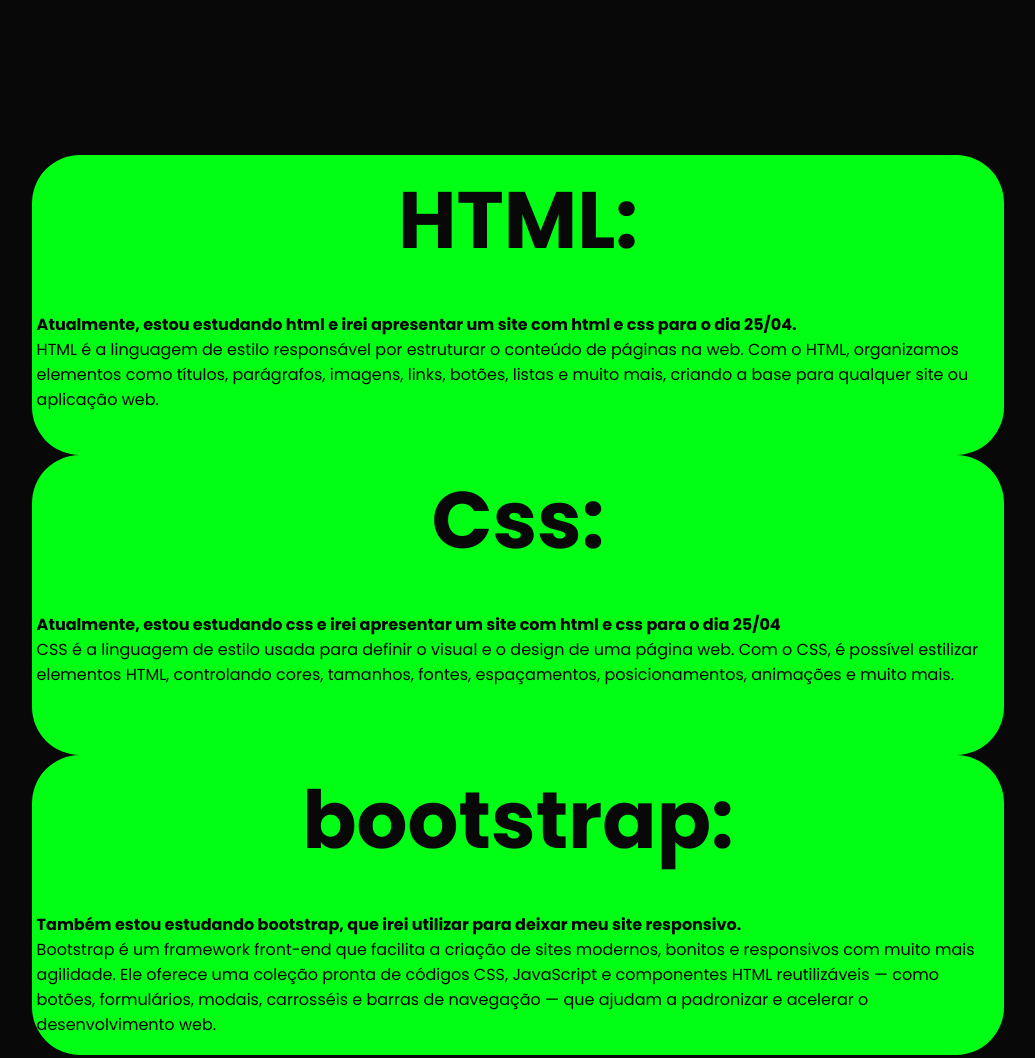
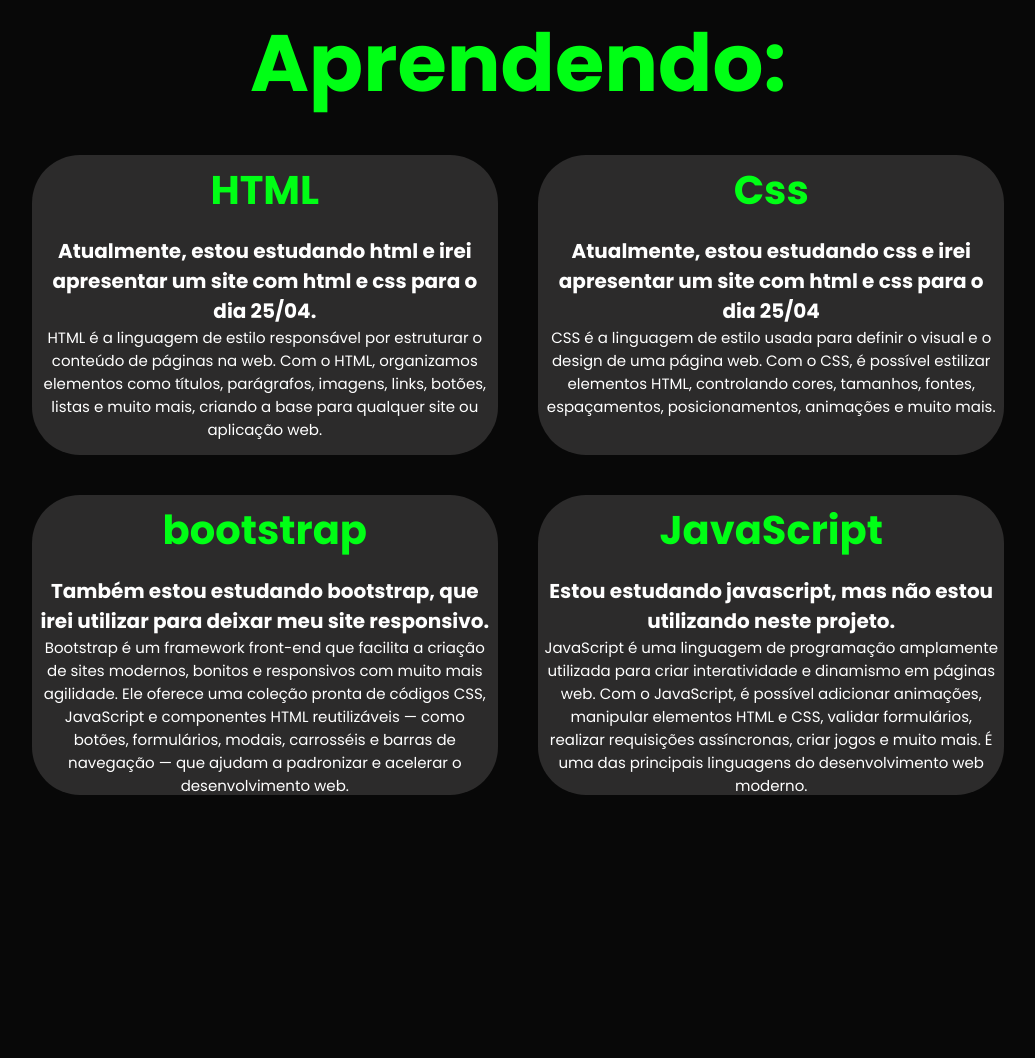
Before and after one commit to Renanarida/portfolio-main, a plain HTML site: page index.html in a window 1280 px wide. Shown: the part 2103-3161 px from the top of the page, without its empty margins (122-1157 px from the left). Drawn offline with nearby package versions, Linux system fonts and the light colour scheme.

Commit message:
adicionei conteudo novo

```diff
--- a/css/style.css
+++ b/css/style.css
@@ -499,25 +499,21 @@ span {
     color: black;
 }
 
-.dominando h2{
+.dominando .titulo{
     margin-bottom: 2rem;
     font-size: 5rem;
     text-align: center;
-    color: var(--bg-color);
+    color: var(--main-color);
 }
 
-.dominando-box {
-    display: flex;
-    justify-content: center;
+.aprendizado-box {
+    display: grid;
+    grid-template-columns: repeat(2,1fr);
     align-items: center;
-    background-color: var(--bg-tertiary-color);
-    padding: 5rem 0;
-    border-radius: 15px;
-    box-shadow: 5px 5px 10px rgb(0, 0, 0);
+    gap: 2.5rem;
 }
 
 .dominando-content {
-    display: flex;
     background-color: var(--main-color);
     height: 300px;
     border-radius: 3rem;
@@ -526,6 +522,46 @@ span {
     transition: 0.4 ease-in-out;
 }
 
+.dominando-content {
+    display: flex;
+    background-color: var(--bg-tertiary-color);
+    /* height: 300px;
+    border-radius: 3rem;
+    border: 5px solid transparent;
+    cursor: pointer;
+    transition: 0.4 ease-in-out; */
+}
+
+.dominando-content:hover {
+    background-color: gray;
+    border: 5px solid var(--bg-tertiary-color);
+    box-shadow: 0 0 25px white,
+                /* 0 0 50px white,
+                0 0 100px white;  */
+}
+
+.dominando-info h4 {
+    font-size: 20px;
+    color: var(--text-color);
+    text-align: center;
+    margin: 0;
+    padding: 0;
+}
+
+.dominando-info h2 {
+    margin-bottom: 1rem;
+    font-size: 40px;
+    text-align: center;
+    color: var(--main-color);
+}
+
+.dominando-info p {
+    font-size: 15px;
+    color: var(--text-color);
+    text-align: center;
+    margin: 0;
+    padding: 0;
+}
 
 /* .box-sobre {
     font-size: 25px;
@@ -678,7 +714,7 @@ span {
 form {
     display: flex;
     padding: 20px;
-    border-radius: 15px;
+    border-radius: 20px;
     width: 100%;
     height: 100%;
     background-color: var(--bg-tertiary-color);
@@ -701,13 +737,13 @@ form {
     color: var(--main-color);
 }
 
-.contact h2:hover {
+/* .contact h2:hover {
     color: var(--main-color);
     text-shadow: 0 0 25px var(--main-color),
-                 0 0 50px var(--main-color),
-                 0 0 100px var(--main-color);
+                  0 0 50px var(--main-color),
+                0 0 100px var(--main-color);
     transition: 0.3s ease-in-out;
-}
+} */
 
 .contact form {
     display: flex;
--- a/index.html
+++ b/index.html
@@ -122,33 +122,45 @@
     </section>
 
     <section class="dominando" id="dominando">
-            <h2>Aprendizado:</h2>
+            <h2 class="titulo">Aprendendo:</h2>
 
         <div class="aprendizado-box">
             <div class="dominando-content">
                 <div class="dominando-info">
-                <h2>HTML:</h2>
+                <h2>HTML</h2>
                 <h4>Atualmente, estou estudando html e irei apresentar um site com html e css para o dia 25/04.</h4>
                 <p>  HTML é a linguagem de estilo responsável por estruturar o conteúdo de páginas na web. Com o HTML,
                     organizamos elementos como títulos, parágrafos, imagens, links, botões, listas e muito mais, criando
                      a base para qualquer site ou aplicação web.</p>
             </div>
         </div>
+
             <div class="dominando-content">
                     <div class="dominando-info">
-                <h2>Css:</h2>
+                <h2>Css</h2>
                 <h4>Atualmente, estou estudando css e irei apresentar um site com html e css para o dia 25/04</h4>
                 <p>CSS é a linguagem  de estilo usada para definir o visual e o design de uma página web. Com o CSS, é possível estilizar elementos HTML,
                     controlando cores, tamanhos, fontes, espaçamentos, posicionamentos, animações e muito mais.</p>
                     </div>
             </div>
+
             <div class="dominando-content">
                 <div class="dominando-info">
-                    <h2>bootstrap:</h2>
+                    <h2>bootstrap</h2>
                     <h4>Também estou estudando bootstrap, que irei utilizar para deixar meu site responsivo.</h4>
                     <p>Bootstrap é um framework front-end que facilita a criação de sites modernos, bonitos e responsivos com muito mais agilidade.
                         Ele oferece uma coleção pronta de códigos CSS, JavaScript e componentes HTML reutilizáveis — como botões, formulários, modais,
                         carrosséis e barras de navegação — que ajudam a padronizar e acelerar o desenvolvimento web.</p>
+                </div>
+            </div>
+
+            <div class="dominando-content">
+                <div class="dominando-info">
+                    <h2>JavaScript</h2>
+                    <h4>Estou estudando javascript, mas não estou utilizando neste projeto.</h4>
+                    <p>JavaScript é uma linguagem de programação amplamente utilizada para criar interatividade e dinamismo em páginas web.
+                        Com o JavaScript, é possível adicionar animações, manipular elementos HTML e CSS, validar formulários, realizar requisições assíncronas,
+                        criar jogos e muito mais. É uma das principais linguagens do desenvolvimento web moderno.</p>
                 </div>
             </div>
         </div>
```
